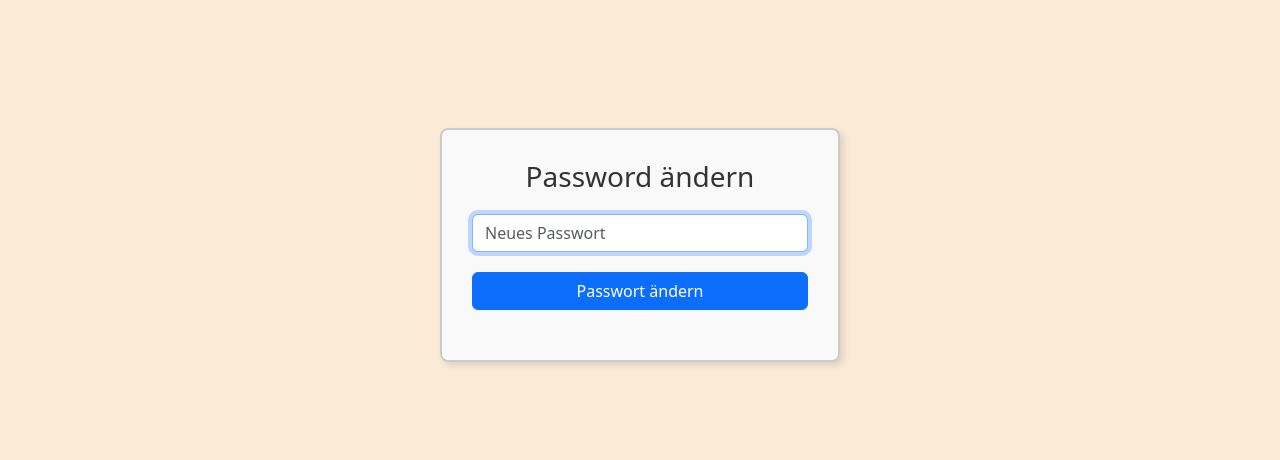
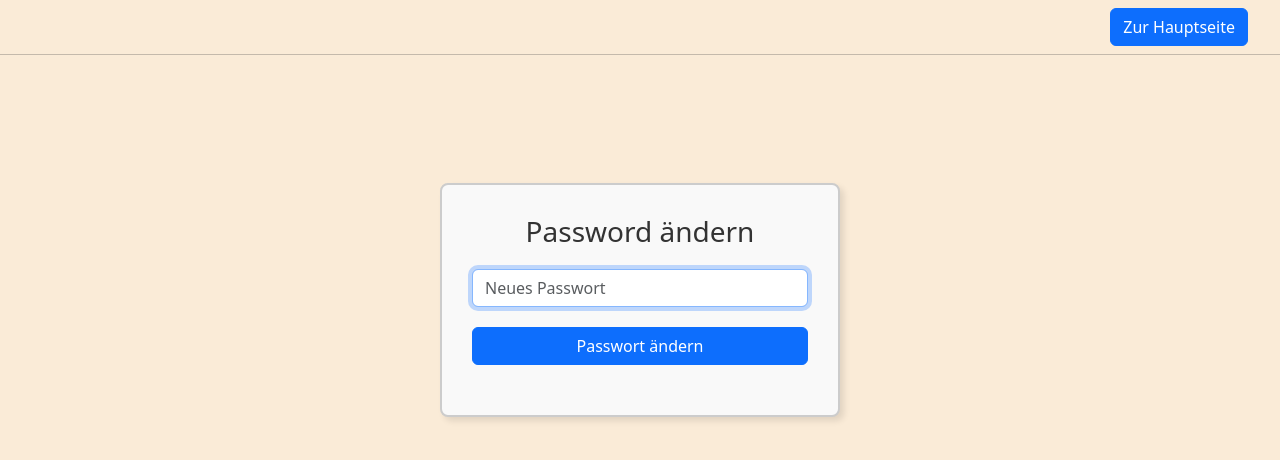
Before and after one commit to cipcon/ErrorLens, a React (Create React App) app in the folder src/main/webapp/: page /changePassword in a window 1280 px wide. Shown: the top 460 px of the page. Built offline with nearby package versions, Linux system fonts and the light colour scheme.

Commit message:
zur Homepage button added in the ChangePassword component, ChangePassword.java modified to return a message and a boolean value

```diff
--- a/src/main/webapp/src/components/ChangePassword.tsx
+++ b/src/main/webapp/src/components/ChangePassword.tsx
@@ -53,6 +53,18 @@ export const ChangePassword: React.FC = () => {
 
   return (
     <>
+      <nav className="navbar navbar-expand-lg">
+        <div className="ms-auto">
+          <button
+            type="button"
+            className="btn btn-primary change-password"
+            onClick={handleButton}
+          >
+            Zur Hauptseite
+          </button>
+        </div>
+      </nav>
+      <hr className="hr" />
       {!passwordChanged ? (
         <form onSubmit={handleForm} className="login-form">
           <h3>Password ändern</h3>
@@ -80,13 +92,6 @@ export const ChangePassword: React.FC = () => {
           {changePasswordResponse && (
             <div className="message">
               <p>{changePasswordResponse.message}</p>
-              <button
-                type="button"
-                className="btn btn-primary"
-                onClick={handleButton}
-              >
-                Zur Hauptseite
-              </button>
             </div>
           )}
         </div>
```
Also changed, not shown: 1 other file (tests, documents, lock files or other folders).
